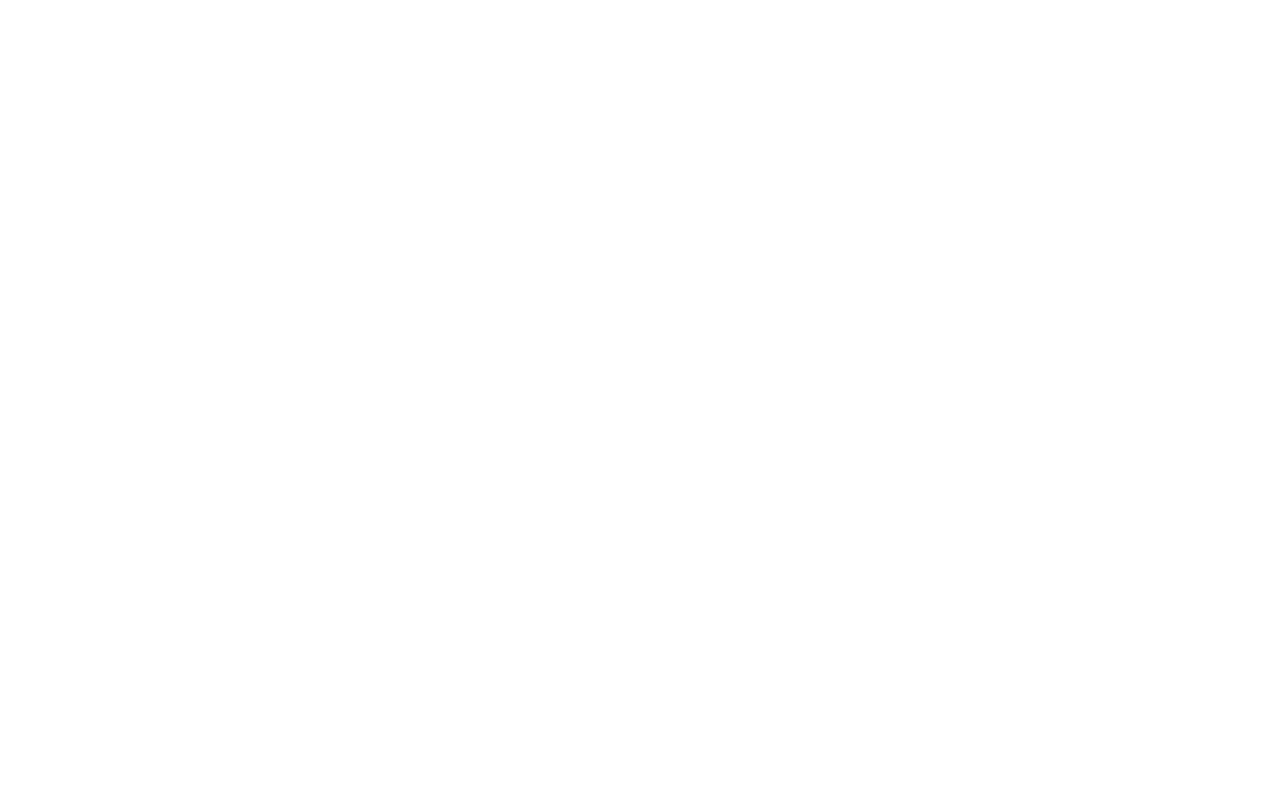
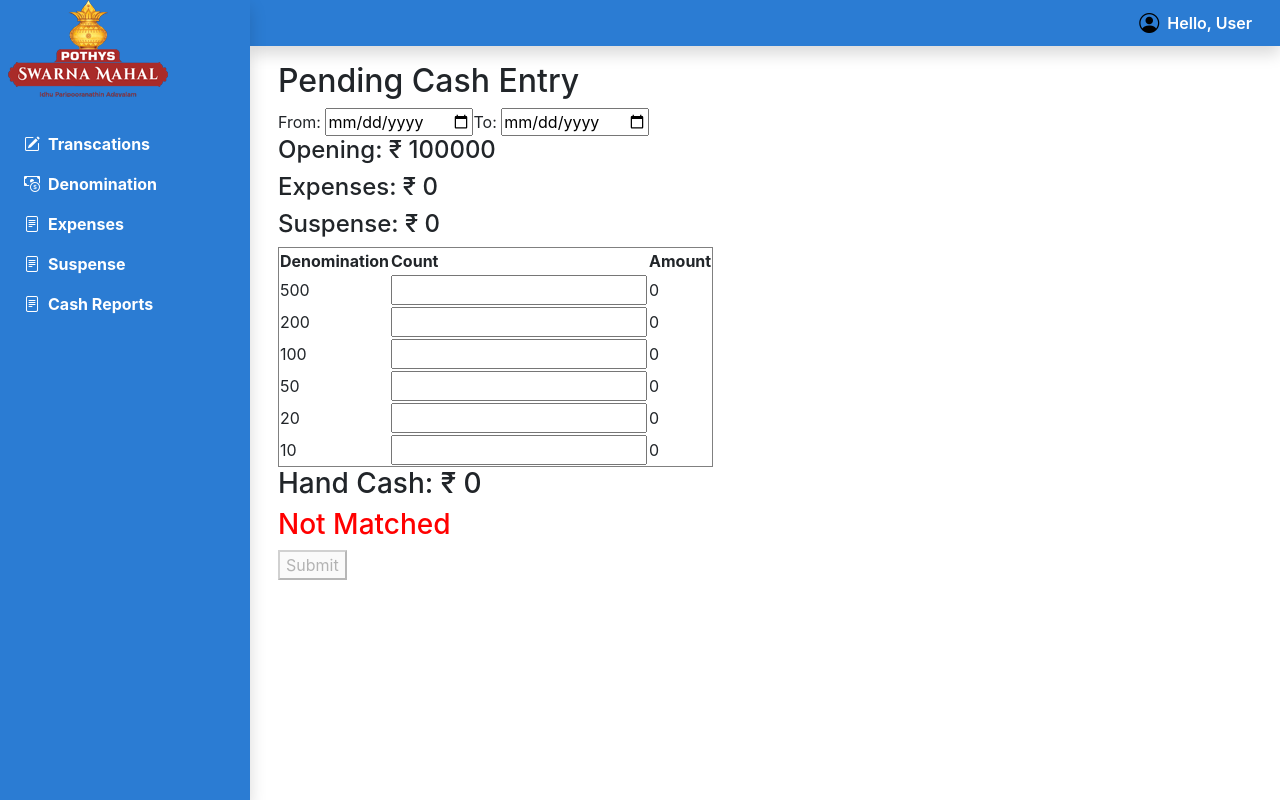
Before and after one commit to psmdevgit/cashback, a React (Create React App) app: page /cashentry in a window 1280 px wide. Before the commit this address had no page. Built offline with nearby package versions, Linux system fonts and the light colour scheme.

Commit message:
old-source

```diff
--- a/src/App.js
+++ b/src/App.js
@@ -6,6 +6,8 @@
 import SuspenseEntry from "./pages/SuspenseEntry";
 import InventoryDashboard from "./pages/InventoryDashboard";
 import MainLayout from "./components/MainLayout";
+import CashEntry from "./pages/CashEntry";
+import CashEntryReports from "./pages/CashEntryReports";
 
 function App() {
 
@@ -33,6 +35,8 @@
             />
           }
         >
+      <Route path="cashentry" element={<CashEntry />} />
+         <Route path="cashreports" element={<CashEntryReports />} />
           <Route path="inventory" element={<InventoryDashboard />} />
           <Route path="entry" element={<Entry />} />
           <Route path="suspense" element={<SuspenseEntry />} />
--- a/src/components/Sidebar.js
+++ b/src/components/Sidebar.js
@@ -32,7 +32,7 @@
 
         <li className="py-2 px-4">
           <i className="bi bi-cash-coin me-2"></i>
-          <Link to="/products" className="text-decoration-none text-white">
+          <Link to="/cashentry" className="text-decoration-none text-white">
             Denomination
           </Link>
         </li>
@@ -50,6 +50,18 @@
             Suspense
           </Link>
         </li>
+ {/* <li className="py-2 px-4">
+          <i className="bi bi-file-text me-2"></i>
+          <Link to="/cashentry" className="text-decoration-none text-white">
+            Cash Entry
+          </Link>
+        </li> */}
+         <li className="py-2 px-4">
+          <i className="bi bi-file-text me-2"></i>
+          <Link to="/cashreports" className="text-decoration-none text-white">
+            Cash Reports
+          </Link>
+        </li>
 
       </ul>
     </div>
--- /dev/null
+++ b/src/pages/CashEntry.js
@@ -0,0 +1,110 @@
+import React, { useState, useEffect } from "react";
+import axios from "axios";
+import API from "../axios";
+export default function CashEntry() {
+
+  const [fromDate, setFromDate] = useState("");
+  const [toDate, setToDate] = useState("");
+
+  const [opening] = useState(100000);
+  const [expenses, setExpenses] = useState(0);
+  const [suspense, setSuspense] = useState(0);
+
+  const [denominations, setDenominations] = useState({
+    500: 0, 200: 0, 100: 0, 50: 0, 20: 0, 10: 0,
+    c10: 0, c5: 0, c2: 0, c1: 0
+  });
+
+  // Fetch data
+  useEffect(() => {
+    if (fromDate && toDate) {
+      API.get("/cash-summary", {
+        params: { fromDate, toDate }
+      }).then(res => {
+        setExpenses(res.data.expenses);
+        setSuspense(res.data.suspense);
+      });
+    }
+  }, [fromDate, toDate]);
+
+  // Calculate hand cash
+  const handCash =
+    denominations[500]*500 +
+    denominations[200]*200 +
+    denominations[100]*100 +
+    denominations[50]*50 +
+    denominations[20]*20 +
+    denominations[10]*10 +
+    denominations.c10*10 +
+    denominations.c5*5 +
+    denominations.c2*2 +
+    denominations.c1*1;
+
+  const isBalanced = opening === expenses + suspense + handCash;
+
+  const handleSubmit = async () => {
+    if (!isBalanced) {
+      alert("Mismatch!");
+      return;
+    }
+
+    await API.post("/cash-entry", {
+
+      fromDate, toDate, opening, expenses, suspense, handCash
+    });
+
+    alert("Submitted!");
+  };
+
+  return (
+    <div className="container">
+      <h2>Pending Cash Entry</h2>
+
+      <div>
+        From: <input type="date" onChange={e=>setFromDate(e.target.value)} />
+        To: <input type="date" onChange={e=>setToDate(e.target.value)} />
+      </div>
+
+      <h4>Opening: ₹ {opening}</h4>
+
+      <h4>Expenses: ₹ {expenses}</h4>
+      <h4>Suspense: ₹ {suspense}</h4>
+
+      <table border="1">
+        <thead>
+          <tr>
+            <th>Denomination</th>
+            <th>Count</th>
+            <th>Amount</th>
+          </tr>
+        </thead>
+        <tbody>
+          {[500,200,100,50,20,10].map(d=>(
+            <tr key={d}>
+              <td>{d}</td>
+              <td>
+                <input type="number"
+                  onChange={e=>setDenominations({
+                    ...denominations,
+                    [d]: Number(e.target.value)
+                  })}
+                />
+              </td>
+              <td>{denominations[d]*d}</td>
+            </tr>
+          ))}
+        </tbody>
+      </table>
+
+      <h3>Hand Cash: ₹ {handCash}</h3>
+
+      <h3 style={{color:isBalanced?"green":"red"}}>
+        {isBalanced ? "Balanced" : "Not Matched"}
+      </h3>
+
+      <button disabled={!isBalanced} onClick={handleSubmit}>
+        Submit
+      </button>
+    </div>
+  );
+}
--- /dev/null
+++ b/src/pages/CashEntryReports.js
@@ -0,0 +1,55 @@
+import React, { useEffect, useState } from "react";
+import axios from "axios";
+import API from "../axios";
+export default function Approval() {
+  const [data, setData] = useState([]);
+
+  useEffect(() => {
+    API.get("/cash-entry-list")
+      .then(res => setData(res.data));
+  }, []);
+
+  const approveL1 = (id) => {
+    API.post(`/approve-l1/${id}`).then(()=>window.location.reload());
+  };
+
+  const approveL2 = (id) => {
+    API.post(`/approve-l2/${id}`).then(()=>window.location.reload());
+  };
+
+  return (
+    <table border="1">
+      <thead>
+        <tr>
+          <th>From</th>
+          <th>To</th>
+          <th>Opening</th>
+          <th>Expenses</th>
+          <th>Suspense</th>
+          <th>Hand Cash</th>
+          <th>Status</th>
+          <th>Action</th>
+        </tr>
+      </thead>
+      <tbody>
+        {data.map(row=>(
+          <tr key={row.Id}>
+            <td>{row.FromDate}</td>
+            <td>{row.ToDate}</td>
+            <td>{row.Opening}</td>
+            <td>{row.Expenses}</td>
+            <td>{row.Suspense}</td>
+            <td>{row.HandCash}</td>
+            <td>{row.Status}</td>
+            <td>
+              {row.Status==="Pending L1" &&
+                <button onClick={()=>approveL1(row.Id)}>Approve L1</button>}
+              {row.Status==="Approved L1" &&
+                <button onClick={()=>approveL2(row.Id)}>Approve L2</button>}
+            </td>
+          </tr>
+        ))}
+      </tbody>
+    </table>
+  );
+}
```
